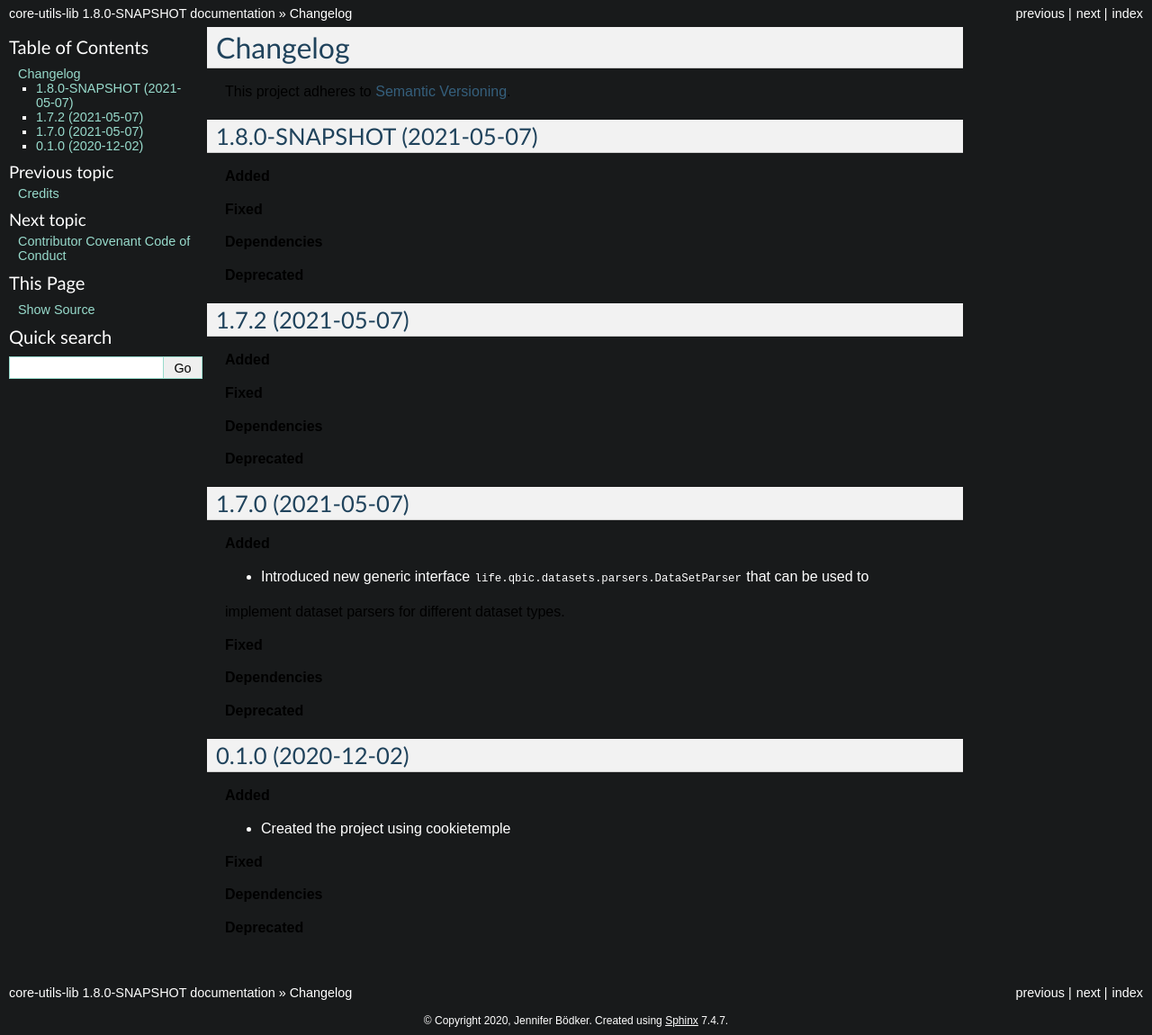
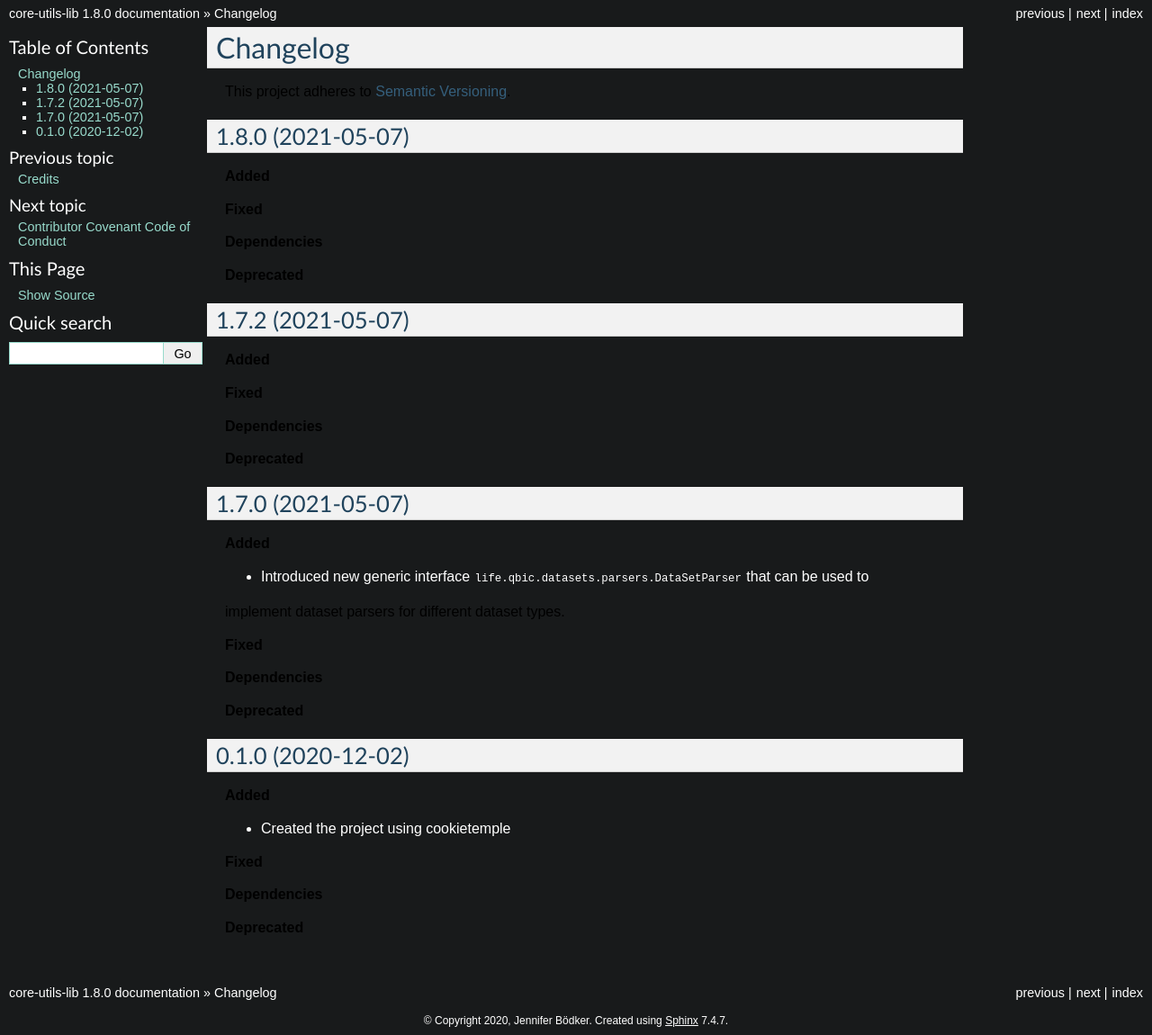
Before and after one commit to qbicsoftware/core-utils-lib, a Sphinx documentation site: the page built from docs/changelog.rst, in a window 1280 px wide. Shown: the whole page at 90% size. Built offline with Sphinx 7.4.7, drawn with Linux system fonts in a browser that asks for light colours.

Commit message:
Bump version from 1.8.0-SNAPSHOT to 1.8.0

```diff
--- a/CHANGELOG.rst
+++ b/CHANGELOG.rst
@@ -5,8 +5,8 @@ Changelog
 This project adheres to `Semantic Versioning <https://semver.org/>`_.
 
 
-1.8.0-SNAPSHOT (2021-05-07)
----------------------------
+1.8.0 (2021-05-07)
+------------------
 
 **Added**
 
--- a/docs/conf.py
+++ b/docs/conf.py
@@ -55,9 +55,9 @@ author = "Jennifer Bödker"
 # the built documents.
 #
 # The short X.Y version.
-version = '1.8.0-SNAPSHOT'
+version = '1.8.0'
 # The full version, including alpha/beta/rc tags.
-release = '1.8.0-SNAPSHOT'
+release = '1.8.0'
 
 # The language for content autogenerated by Sphinx. Refer to documentation
 # for a list of supported languages.
--- a/pom.xml
+++ b/pom.xml
@@ -7,7 +7,7 @@
   <description>Collection of non-Vaadin, non-Liferay utilities.</description>
   <modelVersion>4.0.0</modelVersion>
   <name>Core Utilities Library</name>
-  <version>1.8.0-SNAPSHOT</version>
+  <version>1.8.0</version> <!-- <<QUBE_FORCE_BUMP>> -->
   <url>http://github.com/qbicsoftware/core-utils-lib</url>
   <packaging>jar</packaging>
   <parent>
--- a/qube.cfg
+++ b/qube.cfg
@@ -1,5 +1,5 @@
 [bumpversion]
-current_version = 1.8.0-SNAPSHOT
+current_version = 1.8.0
 
 [bumpversion_files_whitelisted]
 dot_qube = .qube.yml
```
Also changed, not shown: .qube.yml.
